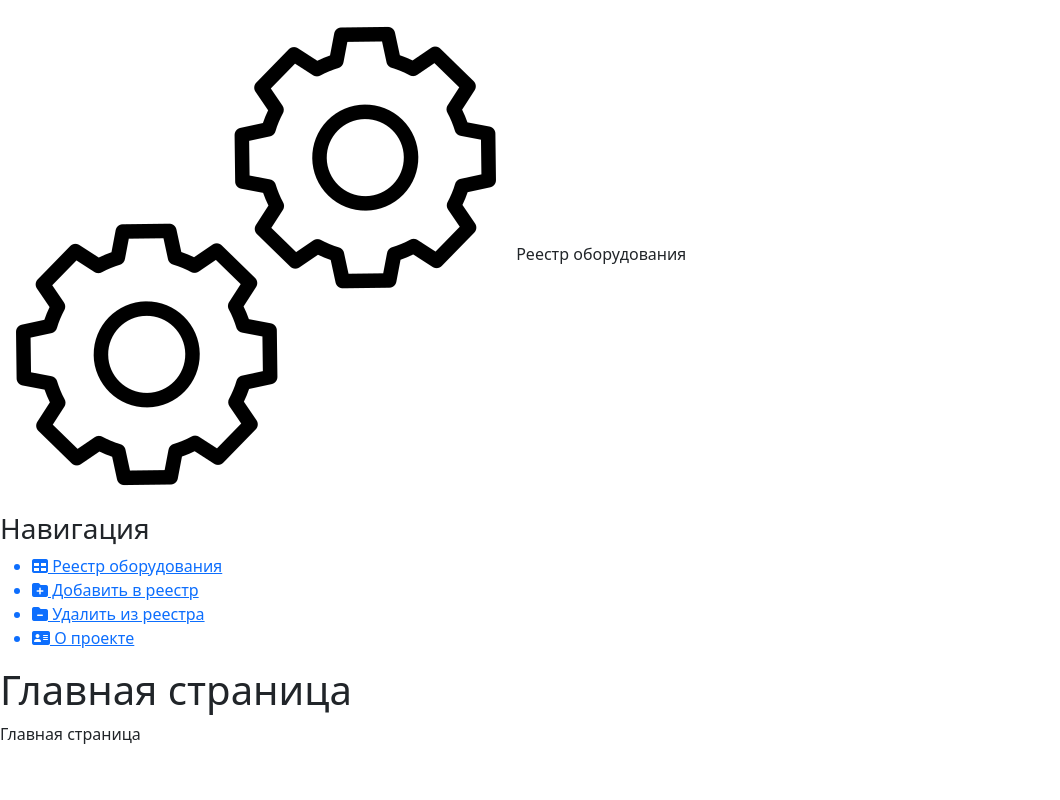
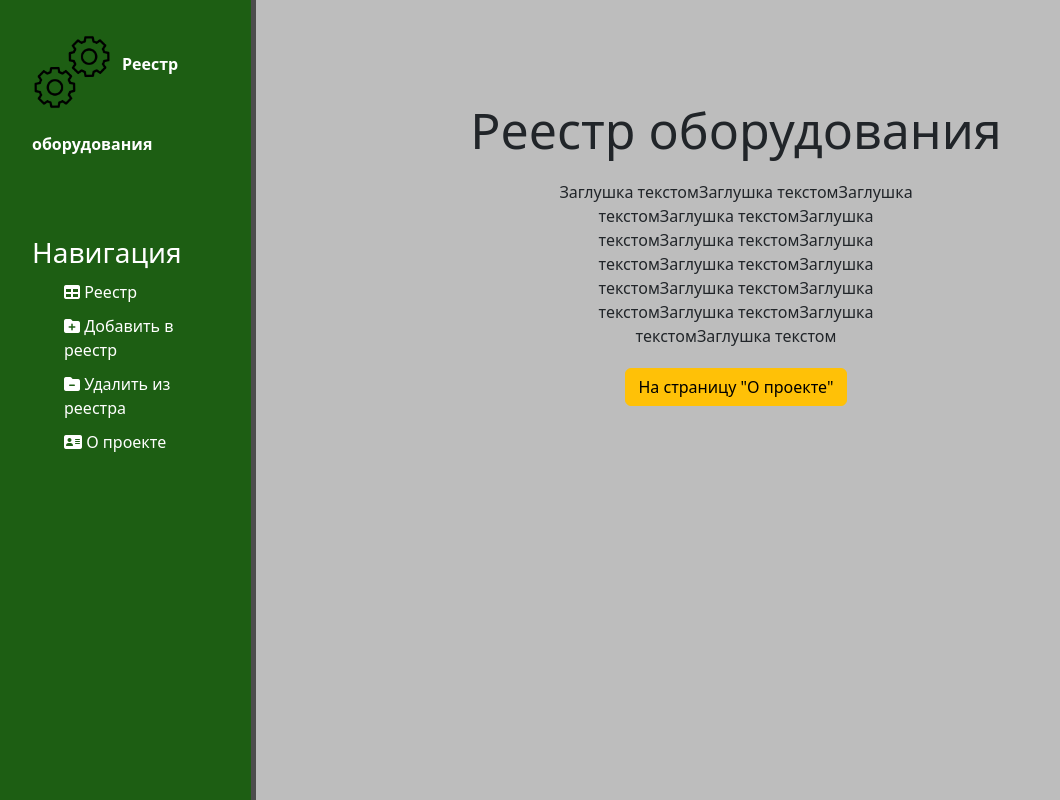
Before and after one commit to SergeyBorozdin/projectDjango, a Django app: page / in a window 1280 px wide. Shown: the whole page, without its empty margins (0-1060 px from the left). Run offline with Django 5.2, Linux system fonts and the light colour scheme.

Commit message:
change all design

```diff
--- a/progger/main/static/main/css/main.css
+++ b/progger/main/static/main/css/main.css
@@ -0,0 +1,68 @@
+body {
+    background: #bdbdbd;
+}
+
+aside {
+    float: left;
+    background: #1d5e13;
+    width: 20%;
+    padding: 2.5%;
+    height: 100vh;
+    color: #fff;
+    border-right: 5px solid #4d4d4d;
+}
+
+aside img {
+    width: 80px;
+    float: left;
+}
+
+aside .logo {
+    margin-left: 10px;
+    font-weight: bold;
+    position: relative;
+    top: 20px;
+}
+
+aside h3 {
+    margin-top: 100px;
+    font-size: 50;
+}
+
+aside ul {
+    list-style: none;
+}
+
+aside ul a {
+    text-decoration: none;
+}
+
+aside ul li{
+    color: #fff;
+    display: block;
+    margin-top: 10px;
+    transition: transform .6s ease
+}
+
+aside ul li:hover, aside ul a:hover{
+    color: #eb5959;
+    text-decoration: none;
+    transform: scale(1.05);
+    text-decoration: none;
+}
+
+main .features {
+    float: left;
+    color: #black;
+    margin-top: 100px;
+    text-align: center;
+    width: 75%;
+}
+
+main .features h1 {
+    font-size: 50px;
+}
+
+main .features p {
+    max-width: 400px; margin: 20px auto;
+}
--- a/progger/main/templates/main/index.html
+++ b/progger/main/templates/main/index.html
@@ -3,7 +3,10 @@
 {% block title %}Главная страница{% endblock %}
 
 {% block content %}
-    <h1>Главная страница</h1>
-    <p1>Главная страница</p1>
+    <div class="features">
+        <h1>Реестр оборудования</h1>
+        <p>Заглушка текстомЗаглушка текстомЗаглушка текстомЗаглушка текстомЗаглушка текстомЗаглушка текстомЗаглушка текстомЗаглушка текстомЗаглушка текстомЗаглушка текстомЗаглушка текстомЗаглушка текстомЗаглушка текстомЗаглушка текстом</p>
+        <button class="btn btn-warning">На страницу "О проекте"</button>
+    </div>
 <!--    {% include 'main/test.html' %}-->
 {% endblock %}
--- a/progger/main/templates/main/layout.html
+++ b/progger/main/templates/main/layout.html
@@ -17,10 +17,10 @@
         <img src="{% static 'main/img/gears.png' %}" alt="logo">
         <span class="logo">Реестр оборудования</span>
         <h3>Навигация</h3>
-        <ul><a href=""><li><i class="fa-solid fa-table"></i> Реестр оборудования</li></a>
-            <a href=""><li><i class="fa-solid fa-folder-plus"></i> Добавить в реестр</li></a>
-            <a href=""><li><i class="fa-solid fa-folder-minus"></i> Удалить из реестра</li></a>
-            <a href=""><li><i class="fa-solid fa-address-card"></i> О проекте</li></a>
+        <ul><a href="{% url 'register' %}"><li><i class="fa-solid fa-table"></i> Реестр</li></a>
+            <a href="{% url 'add_register' %}"><li><i class="fa-solid fa-folder-plus"></i> Добавить в реестр</li></a>
+            <a href="{% url 'delete_register' %}"><li><i class="fa-solid fa-folder-minus"></i> Удалить из реестра</li></a>
+            <a href="{% url 'about' %}"><li><i class="fa-solid fa-address-card"></i> О проекте</li></a>
         </ul>
     </aside>
     <main>
--- a/progger/main/urls.py
+++ b/progger/main/urls.py
@@ -2,8 +2,8 @@ from django.urls import path
 from . import views
 
 urlpatterns = [
-    path('', views.index),
-    path('about', views.about),
-    path('add_register', views.add_register),
-    path('delete_register', views.delete_register),
+    path('', views.index, name='register'),
+    path('about', views.about, name='about'),
+    path('add_register', views.add_register, name='add_register'),
+    path('delete_register', views.delete_register, name='delete_register'),
 ]
```
Also changed, not shown: progger/main/templates/main/about.html (+5 -2 lines), progger/main/templates/main/add_register.html (+5 -2 lines), progger/main/templates/main/delete_register.html (+5 -2 lines).
